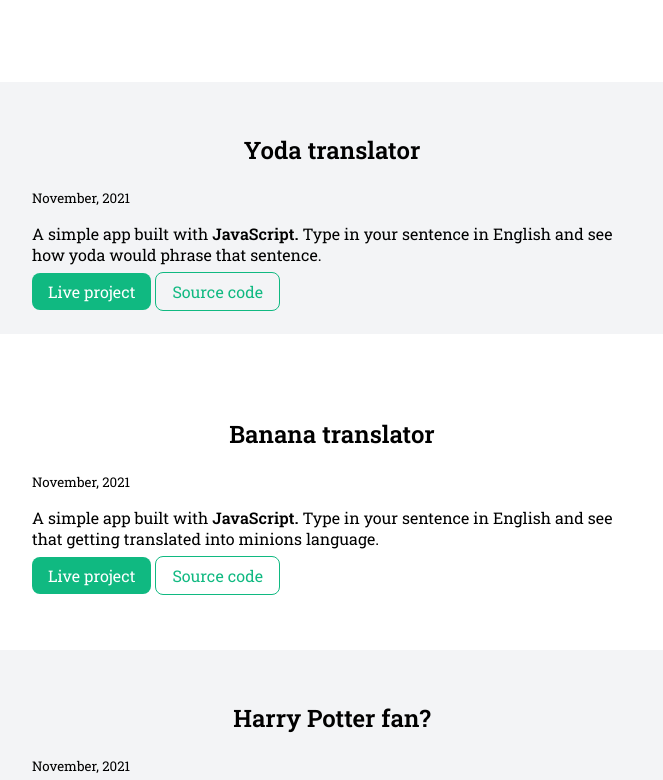
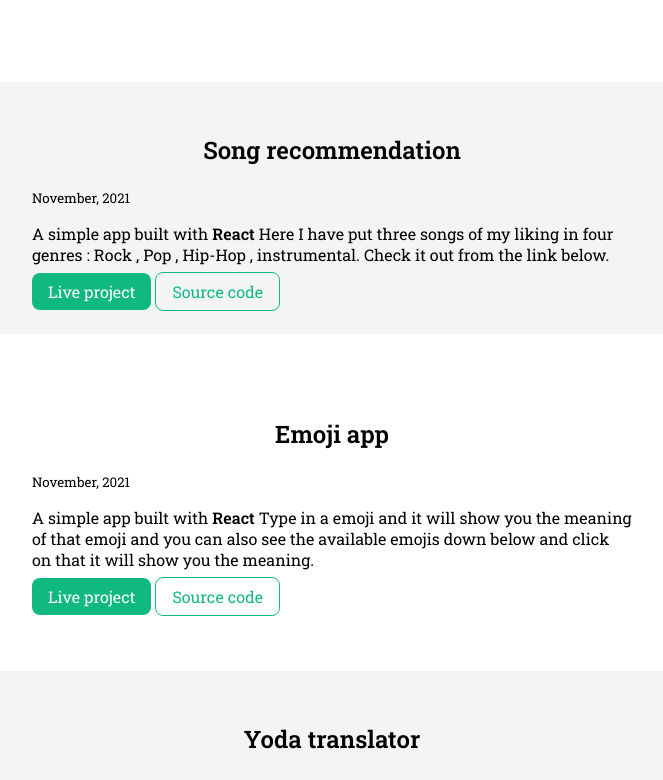
Before and after one commit to dipen2000/Dipen-chavda-portfolio, a plain HTML site: page projects.html in a window 1280 px wide. Shown: the part 468-1248 px from the top of the page, without its empty margins (308-971 px from the left). Drawn offline with Linux system fonts and the light colour scheme.

Commit message:
Update project.html

```diff
--- a/projects.html
+++ b/projects.html
@@ -22,6 +22,24 @@
         <img class="hero-img" src="./images/projects-section.svg" />
         <h1 class="hero-heading">Have a look at my <span style="color : var(--primary-color)">Code</span></h1>
     </header>
+    <section class="section ow">
+        <div class="container container-center">
+            <h1>Song recommendation</h1>
+            <small>November, 2021</small>
+            <p>A simple app built with <strong>React</strong> Here I have put three songs of my liking in four genres : Rock , Pop , Hip-Hop , instrumental. Check it out from the link below.</p>
+            <a href="https://marknine-song-recommendation-app.netlify.app/" class="link primary-link" target="_blank">Live project</a>
+            <a href="https://github.com/dipen2000/marknine-songrecommendation" class="link secondary-link" target="_blank">Source code</a>
+        </div>
+    </section>
+    <section class="section">
+        <div class="container container-center">
+            <h1>Emoji app</h1>
+            <small>November, 2021</small>
+            <p>A simple app built with <strong>React</strong> Type in a emoji and it will show you the meaning of that emoji and you can also see the available emojis down below and click on that it will show you the meaning.</p>
+            <a href="https://emoji-dictionary-mark8.netlify.app/" class="link primary-link" target="_blank">Live project</a>
+            <a href="https://github.com/dipen2000/markeight-emoji-app" class="link secondary-link" target="_blank">Source code</a>
+        </div>
+    </section>
     <section class="section ow">
         <div class="container container-center">
             <h1>Yoda translator</h1>
```
